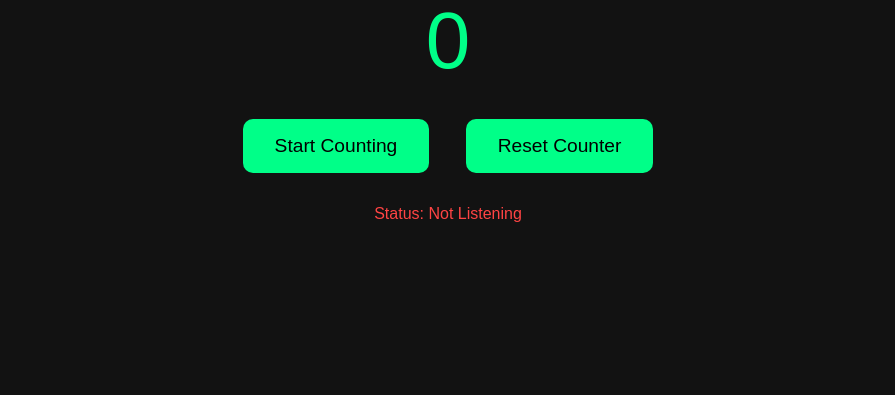
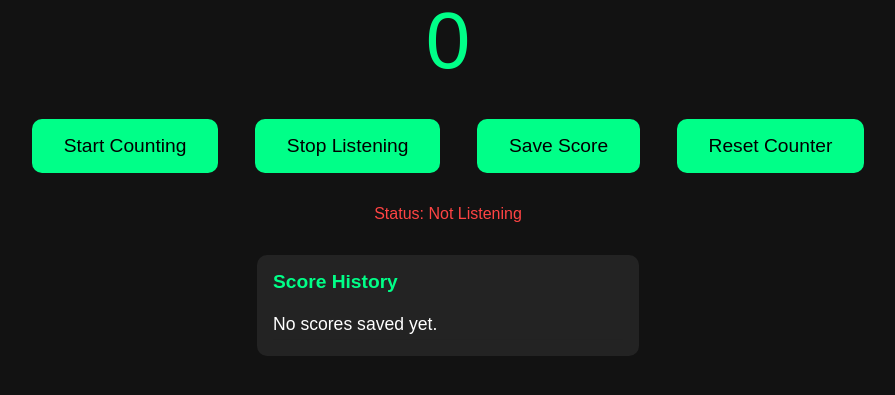
Before and after one commit to Nomadicproductions/Ping-pong-counter, a plain HTML site: page index.html in a window 1280 px wide. Shown: the part 133-528 px from the top of the page, without its empty margins (192-1087 px from the left). Drawn offline with Linux system fonts and the light colour scheme.

Commit message:
Update index.html

```diff
--- a/index.html
+++ b/index.html
@@ -30,6 +30,10 @@
       border: none;
       border-radius: 10px;
       cursor: pointer;
+      transition: background 0.2s;
+    }
+    .btn:active {
+      background: #00cc66;
     }
     #status {
       font-size: 1rem;
@@ -41,6 +45,31 @@
     .inactive {
       color: #ff4444;
     }
+    #history {
+      margin-top: 2rem;
+      text-align: left;
+      max-width: 350px;
+      margin-left: auto;
+      margin-right: auto;
+      background: #232323;
+      border-radius: 10px;
+      padding: 1rem;
+    }
+    #history h2 {
+      margin-top: 0;
+      font-size: 1.2rem;
+      color: #00ff88;
+    }
+    #history ul {
+      list-style: none;
+      padding: 0;
+      margin: 0;
+    }
+    #history li {
+      border-bottom: 1px solid #222;
+      padding: 0.3rem 0;
+      font-size: 1.1rem;
+    }
   </style>
 </head>
 <body>
@@ -48,9 +77,16 @@
   <div id="counter">0</div>
 
   <button class="btn" onclick="startListening()">Start Counting</button>
+  <button class="btn" onclick="stopListening()">Stop Listening</button>
+  <button class="btn" onclick="saveScore()">Save Score</button>
   <button class="btn" onclick="resetCounter()">Reset Counter</button>
 
   <div id="status" class="inactive">Status: Not Listening</div>
+
+  <div id="history">
+    <h2>Score History</h2>
+    <ul id="historyList"></ul>
+  </div>
 
   <script>
     let hitCount = 0;
@@ -58,7 +94,11 @@
     const statusEl = document.getElementById('status');
     let lastHitTime = 0;
     let isListening = false;
+    let audioContext = null;
+    let mediaStream = null;
+    let rafId = null;
 
+    // --- Hit detection logic ---
     function resetCounter() {
       hitCount = 0;
       counterEl.textContent = hitCount;
@@ -72,7 +112,8 @@
 
       navigator.mediaDevices.getUserMedia({ audio: true })
         .then(stream => {
-          const audioContext = new (window.AudioContext || window.webkitAudioContext)();
+          audioContext = new (window.AudioContext || window.webkitAudioContext)();
+          mediaStream = stream;
           const source = audioContext.createMediaStreamSource(stream);
           const analyser = audioContext.createAnalyser();
           analyser.fftSize = 512;
@@ -96,7 +137,7 @@
               lastHitTime = now;
             }
 
-            requestAnimationFrame(detectHits);
+            rafId = requestAnimationFrame(detectHits);
           }
 
           detectHits();
@@ -109,6 +150,66 @@
           console.error(err);
         });
     }
+
+    function stopListening() {
+      if (!isListening) return;
+      isListening = false;
+      statusEl.textContent = 'Status: Not Listening';
+      statusEl.className = 'inactive';
+
+      // Stop audio context and media stream
+      if (rafId) {
+        cancelAnimationFrame(rafId);
+        rafId = null;
+      }
+      if (audioContext) {
+        audioContext.close();
+        audioContext = null;
+      }
+      if (mediaStream) {
+        mediaStream.getTracks().forEach(track => track.stop());
+        mediaStream = null;
+      }
+    }
+
+    // --- Score history logic ---
+    function saveScore() {
+      if (hitCount === 0) {
+        alert('No hits to save!');
+        return;
+      }
+      const now = new Date();
+      const entry = {
+        score: hitCount,
+        date: now.toLocaleString()
+      };
+      let history = JSON.parse(localStorage.getItem('pingpong_scores') || '[]');
+      history.unshift(entry); // Add to the top
+      localStorage.setItem('pingpong_scores', JSON.stringify(history));
+      displayHistory();
+      resetCounter();
+    }
+
+    function displayHistory() {
+      let history = JSON.parse(localStorage.getItem('pingpong_scores') || '[]');
+      const historyList = document.getElementById('historyList');
+      historyList.innerHTML = '';
+      if (history.length === 0) {
+        historyList.innerHTML = '<li>No scores saved yet.</li>';
+        return;
+      }
+      history.forEach(entry => {
+        const li = document.createElement('li');
+        li.textContent = `${entry.score} hits (${entry.date})`;
+        historyList.appendChild(li);
+      });
+    }
+
+    // --- On page load, show history ---
+    displayHistory();
+
+    // --- Optional: save history on page unload (if needed) ---
+    // window.addEventListener('beforeunload', saveScore);
   </script>
 </body>
 </html>
```
